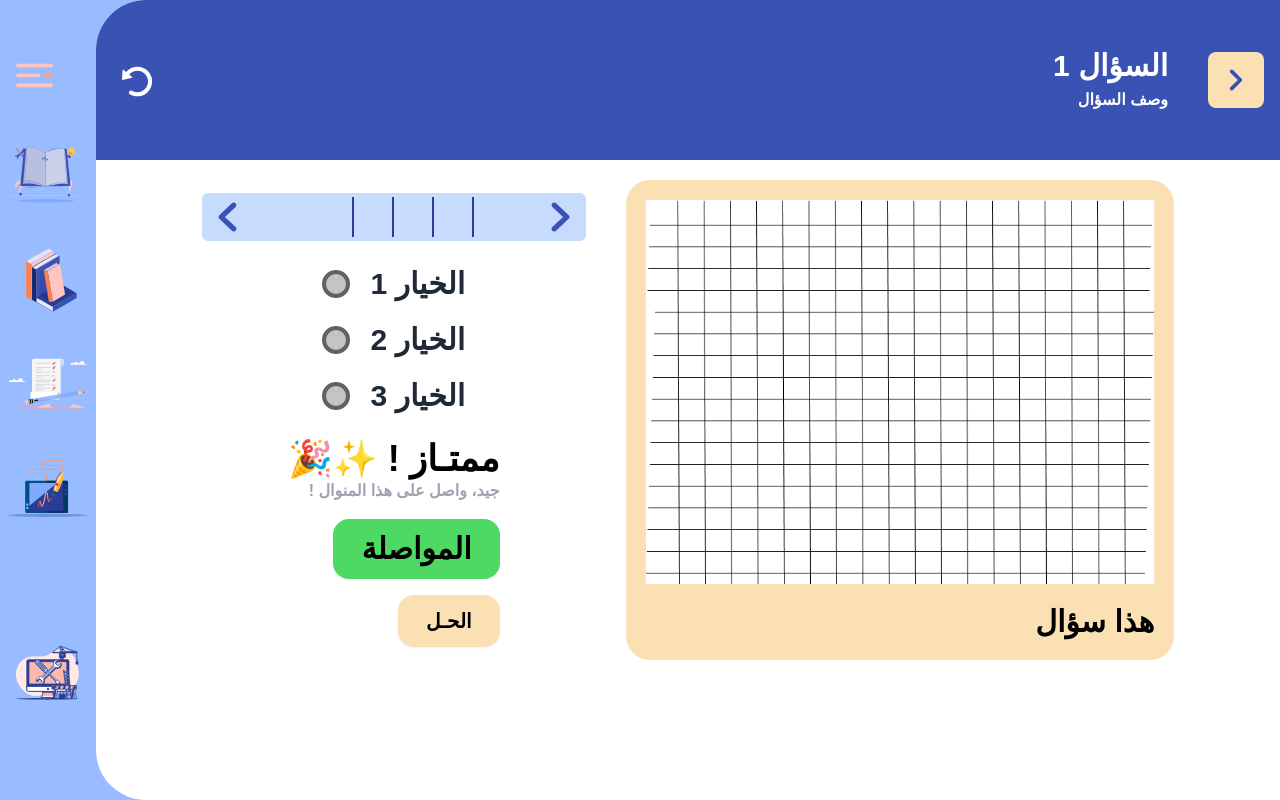
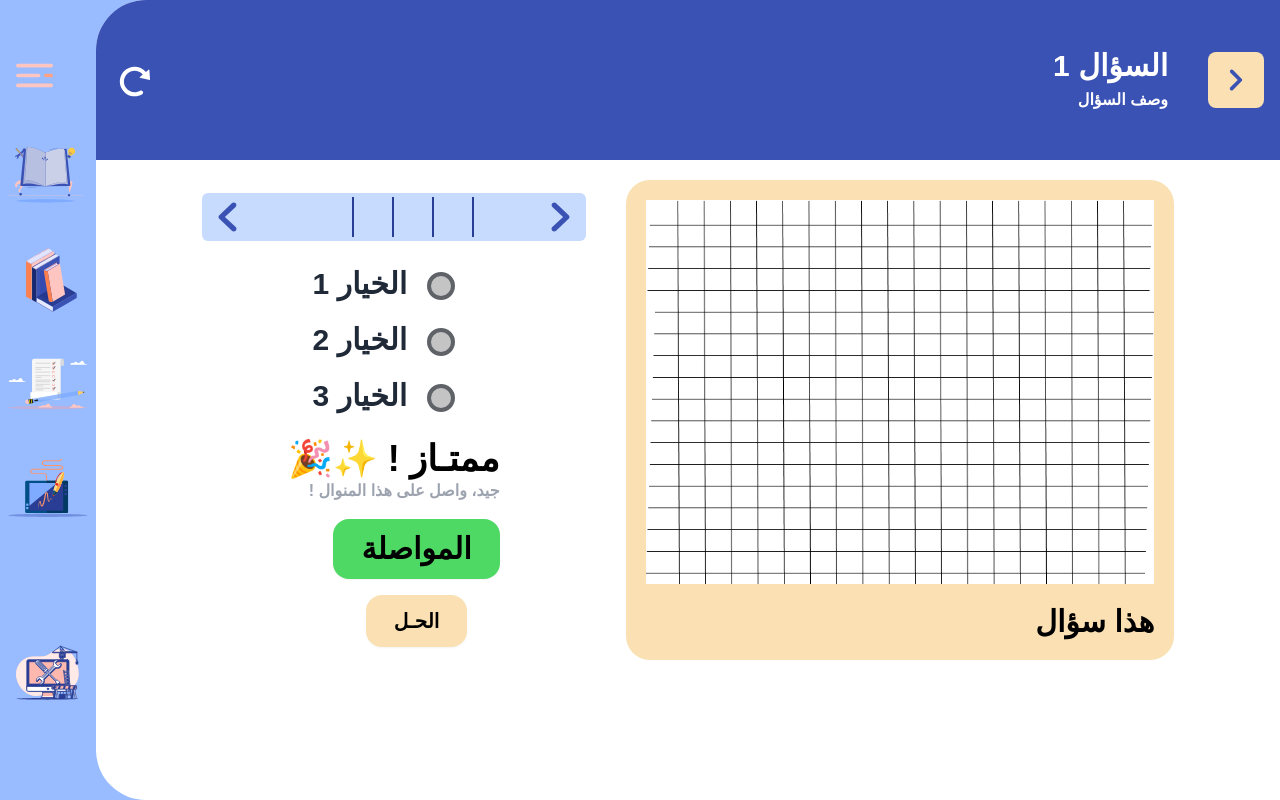
Before and after one commit to Abdelalim03/Projet2CP, a React (Create React App) app: page /home/quiz in a window 1280 px wide. Built offline with nearby package versions, Linux system fonts and the light colour scheme; the HTML template or start-up script is replaced by a standard one; a web font is replaced by a local one.

Commit message:
fix translation

```diff
--- a/src/pages/Quiz/QuizAr.js
+++ b/src/pages/Quiz/QuizAr.js
@@ -18,13 +18,15 @@ function QuizAr() {
             </div>
           </div>
           <img
-            className="w-12 hover:cursor-pointer hover:scale-110 hover:shadow-sm"
+            className="w-12 scale-x-flip hover:scale-x-flip hover:cursor-pointer hover:scale-110 hover:shadow-sm"
             src="/quiz/reload.svg"
             alt=""
           />
         </div>
 
         <div className="flex flex-row gap-10 justify-center">
+
+
 
           <div className="flex flex-col justify-around items-center">
             <div className="flex justify-between bg-[#C7DBFE] rounded-md w-96 h-12 p-1 px-4">
@@ -47,29 +49,29 @@ function QuizAr() {
             </div>
 
             <div className="flex justify-center">
-              <div dir='rtl' className="flex flex-col justify-center items-start gap-5">
-                <div dir='rtl' className="form-check">
+              <div className="flex flex-col justify-center items-end gap-5">
+
+                <div className="form-check flex flex-row-reverse items-center gap-5">
                   <input
                     className="form-check-input appearance-none rounded-full h-7 w-7 border-4 border-[#5F6368] bg-[#C4C4C4] hover:shadow-lg hover:shadow-[#5F6368] hover:border-[#3B52B5] checked:bg-[#7EABFF] checked:border-[#3B52B5] focus:outline-none transition duration-200 mt-1 align-top bg-no-repeat bg-center bg-contain float-left mr-5 cursor-pointer"
                     type="radio"
                     name="flexRadioDefault"
                     id="flexRadioDefault1"
-                  />&rlm;
+                  />
                   <label
-                    className="form-check-label inline-block text-3xl font-bold text-gray-800"
+                    className="form-check-label text-3xl text-right font-bold text-gray-800"
                     htmlFor="flexRadioDefault1"
                   >
                     الخيار 1
                   </label>
-
                 </div>
-                <div dir='rtl' className="form-check">
+                <div className="form-check flex flex-row-reverse items-center gap-5">
                   <input
                     className="form-check-input appearance-none rounded-full h-7 w-7 border-4 border-[#5F6368] bg-[#C4C4C4] hover:shadow-lg hover:shadow-[#5F6368] hover:border-[#3B52B5] checked:bg-[#7EABFF] checked:border-[#3B52B5] focus:outline-none transition duration-200 mt-1 align-top bg-no-repeat bg-center bg-contain float-left mr-5 cursor-pointer"
                     type="radio"
                     name="flexRadioDefault"
                     id="flexRadioDefault2"
-                  />&rlm;
+                  />
                   <label
                     className="form-check-label inline-block text-3xl font-bold text-gray-800"
                     htmlFor="flexRadioDefault2"
@@ -77,13 +79,13 @@ function QuizAr() {
                     الخيار 2
                   </label>
                 </div>
-                <div dir='rtl' className="form-check">
+                <div className="form-check flex flex-row-reverse items-center gap-5">
                   <input
                     className="form-check-input appearance-none rounded-full h-7 w-7 border-4 border-[#5F6368] bg-[#C4C4C4] hover:shadow-lg hover:shadow-[#5F6368] hover:border-[#3B52B5] checked:bg-[#7EABFF] checked:border-[#3B52B5] focus:outline-none transition duration-200 mt-1 align-top bg-no-repeat bg-center bg-contain float-left mr-5 cursor-pointer"
                     type="radio"
                     name="flexRadioDefault"
                     id="flexRadioDefault3"
-                  />&rlm;
+                  />
                   <label
                     className="form-check-label inline-block text-3xl font-bold text-gray-800"
                     htmlFor="flexRadioDefault3"
@@ -91,20 +93,28 @@ function QuizAr() {
                     الخيار 3
                   </label>
                 </div>
+
               </div>
             </div>
+
+
+
 
             <div className="flex flex-col justify-center items-end">
               <p className="text-4xl font-bold">🎉✨ ! ممتـاز</p>
               <p className="text-base font-bold text-gray-400">
                 ! جيد، واصل على هذا المنوال
               </p>
+              <div className="flex flex-col justify-center items-center">
+
               <button className="container bg-[#4ED964] rounded-2xl px-7 py-3 h-fit w-fit mt-4 text-3xl font-bold text-black text-center shadow-sm hover:scale-110 hover:shadow-md">
                 المواصلة
               </button>
               <button className="container bg-[#FAE0B2] rounded-2xl px-7 py-3 h-fit w-fit mt-4 text-xl font-bold text-black text-center shadow-sm hover:scale-110 hover:shadow-md">
                 الحـل
               </button>
+              </div>
+
             </div>
           </div>
           <div className="p-5 flex flex-col gap-5 justify-around bg-[#FAE0B2] rounded-3xl">
--- a/src/pages/Quiz/QuizFr.js
+++ b/src/pages/Quiz/QuizFr.js
@@ -56,7 +56,6 @@ function QuizFr() {
               />
             </div>
 
-            <div className="flex justify-center">
               <div className="flex flex-col justify-center items-start gap-5">
                 <div className="form-check">
                   <input
@@ -101,7 +100,6 @@ function QuizFr() {
                   </label>
                 </div>
               </div>
-            </div>
 
             <div className="flex flex-col justify-center items-start">
               <p className="text-4xl font-bold">Bravo! 🎉✨</p>
```
Also changed, not shown: src/pages/Quiz/test.js (added).
